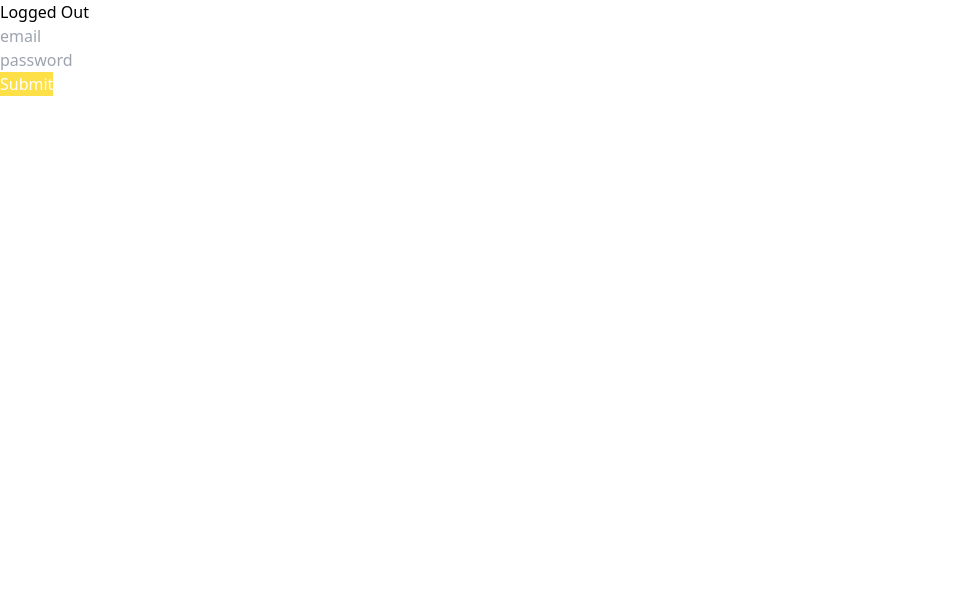
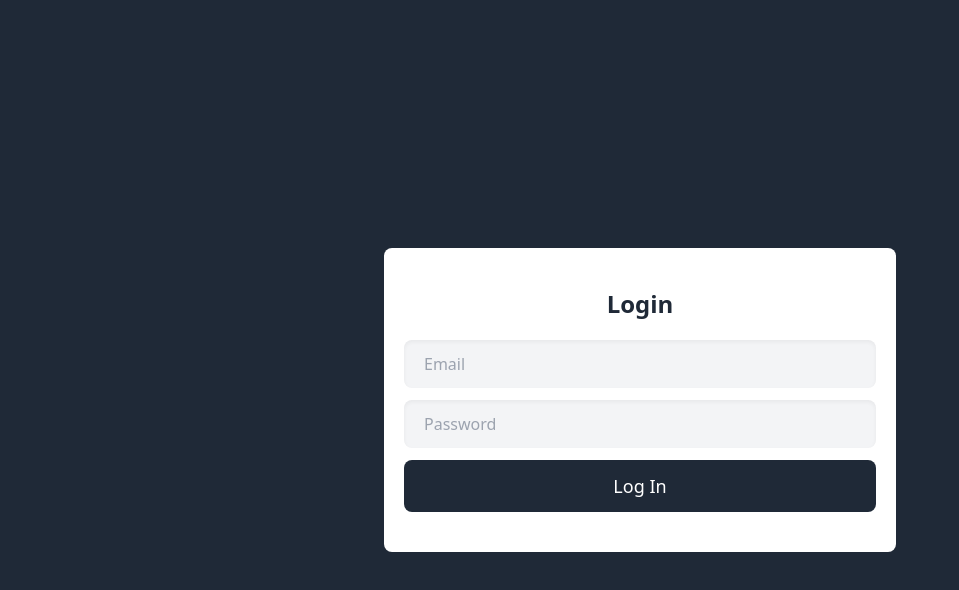
Before and after one commit to m5ultra/nuber-eats-frontent, a React (Create React App) app: page / in a window 1280 px wide. Shown: the top 590 px of the page, without its empty margins (0-959 px from the left). Built offline with nearby package versions, Linux system fonts and the light colour scheme.

Commit message:
实现登录页面样式 提取公共代码

```diff
--- a/package.json
+++ b/package.json
@@ -14,10 +14,10 @@
     "@typescript-eslint/eslint-plugin": "^5.9.1",
     "@typescript-eslint/parser": "^5.9.1",
     "eslint": "^8.7.0",
+    "eslint-config-prettier": "^8.3.0",
     "eslint-plugin-prettier": "^4.0.0",
-    "eslint-config-prettier": "^8.3.0",
+    "graphql": "^16.2.0",
     "prettier": "^2.5.1",
-    "graphql": "^16.2.0",
     "react": "^17.0.2",
     "react-dom": "^17.0.2",
     "react-hook-form": "^7.24.0",
@@ -47,6 +47,7 @@
     ]
   },
   "devDependencies": {
+    "@types/react-router-dom": "^5.3.2",
     "autoprefixer": "^10.4.2",
     "postcss": "^8.4.5",
     "prettier": "^2.5.1",
--- a/src/pages/create-account.tsx
+++ b/src/pages/create-account.tsx
@@ -1,5 +1,5 @@
 import React from 'react'
 
-export const CreateAccountPage = () => {
-  return <h1>This is create account page</h1>
+export const CreateAccount = () => {
+  return <h1>CreateAccount</h1>
 }
--- a/src/pages/login.tsx
+++ b/src/pages/login.tsx
@@ -1,5 +1,27 @@
 import React from 'react'
-
-export const LoginPage = () => {
-  return <h1>This is LoginPage</h1>
+import { useForm } from 'react-hook-form'
+import { btn, input } from '../styles/common'
+interface ILoginForm {
+  email?: string
+  password?: string
 }
+export const Login = () => {
+  const { register } = useForm<ILoginForm>()
+  return (
+    <div className={'h-screen flex items-center justify-center bg-gray-800'}>
+      <div className={'bg-white w-full max-w-lg py-10 rounded-lg text-center'}>
+        <h3 className={'font-bold text-2xl text-gray-800'}>Login</h3>
+        <form className={'flex flex-col mt-5 px-5'}>
+          <input
+            {...register('email', { required: 'This is required.' })}
+            type="text"
+            placeholder={'Email'}
+            className={`${input} mb-3`}
+          />
+          <input type="password" placeholder={'Password'} className={`${input}`} />
+          <button className={`${btn} mt-3`}>Log In</button>
+        </form>
+      </div>
+    </div>
+  )
+}
--- a/src/routers/login-out-router.tsx
+++ b/src/routers/login-out-router.tsx
@@ -1,56 +1,15 @@
 import React from 'react'
-import { useForm, SubmitHandler } from 'react-hook-form'
-
-interface IFormInput {
-  email: string
-  password: string
-}
+import { BrowserRouter as Router, Routes, Route } from 'react-router-dom'
+import { Login } from '../pages/login'
+import { CreateAccount } from '../pages/create-account'
 
 export const LoginOutRouter = () => {
-  const {
-    register,
-    handleSubmit,
-    formState: { errors },
-  } = useForm<IFormInput>()
-  const onSubmit: SubmitHandler<IFormInput> = (data) => console.log(data)
-  const onInvalid = () => {
-    console.log('cant create account')
-  }
-  console.log(errors)
   return (
-    <form onSubmit={handleSubmit(onSubmit, onInvalid)}>
-      <h1>Logged Out</h1>
-      <p>
-        <input
-          {...register('email', { required: 'This is required.', pattern: /^[A-Za-z0-9.%+-]+@outlook.com$/ })}
-          name={'email'}
-          type={'email'}
-          placeholder={'email'}
-        />
-      </p>
-      <p>
-        {errors.email?.message && <span className={'font-bold text-red-600'}>{errors.email?.message}</span>}
-        {errors.email?.type === 'pattern' && (
-          <span className={'font-bold text-red-600'}>Only Outlook Email is Allowed</span>
-        )}
-      </p>
-      <p>
-        <input
-          {...register('password', { required: 'This is required.', minLength: 6, maxLength: 30 })}
-          name={'password'}
-          type={'password'}
-          placeholder={'password'}
-        />
-      </p>
-      <p>
-        {errors.password?.message && <span className={'font-bold text-red-600'}>{errors.password?.message}</span>}
-        {(errors.password?.type === 'minLength' || errors.password?.type === 'maxLength') && (
-          <span className={'font-bold text-red-600'}>Password Length must be 6～30</span>
-        )}
-      </p>
-      <p>
-        <input className={'bg-yellow-300 text-white'} type="submit" />
-      </p>
-    </form>
+    <Router>
+      <Routes>
+        <Route path="/" element={<Login />} />
+        <Route path="/create-account" element={<CreateAccount />} />
+      </Routes>
+    </Router>
   )
 }
--- /dev/null
+++ b/src/styles/common.js
@@ -0,0 +1,3 @@
+export const btn = 'bg-gray-800 rounded-lg py-3 px-5 text-white text-lg  focus:outline-none focus:bg-opacity-80'
+export const input =
+  'bg-gray-100 shadow-inner focus:outline-none focus:ring-2 focus:ring-green-600 focus:ring-opacity-90 py-3 px-5 rounded-lg'
```
Also changed, not shown: 1 other file (tests, documents, lock files or other folders).
